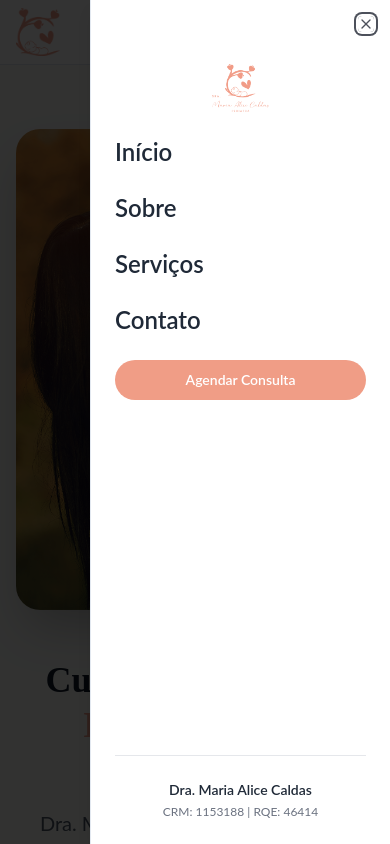
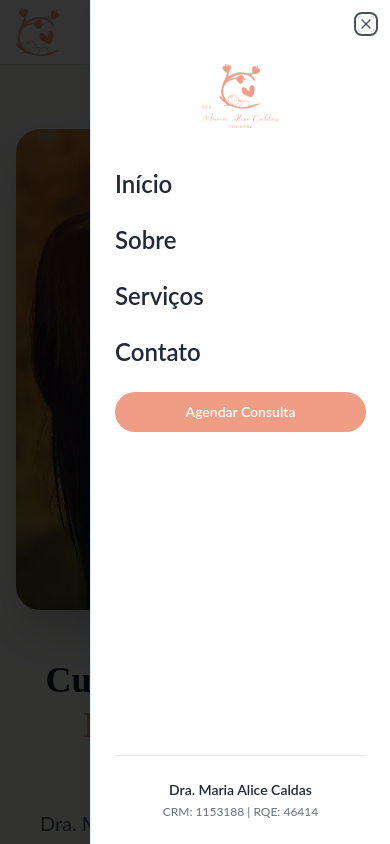
Before and after one commit to domusmkt/dramariaalicecaldas, a React (Vite) app: page / in a window 390 px wide. Both pictures are taken after a click on the button "Toggle Menu". Shown: the top 844 px of the page. Built offline with nearby package versions, Linux system fonts and the light colour scheme.

Commit message:
[dyad] Aumentando o tamanho da logo no menu mobile - wrote 1 file(s)

```diff
--- a/src/components/Header.tsx
+++ b/src/components/Header.tsx
@@ -73,11 +73,11 @@ const Header: React.FC = () => {
           <SheetContent side="right" className="w-[300px] sm:w-[400px] bg-white dark:bg-gray-900 flex flex-col">
             <div className="flex flex-col space-y-6 pt-10 flex-grow">
               {/* Nova Logo dentro do menu mobile */}
-              <a href="#hero" onClick={() => setIsOpen(false)} className="mb-41">
+              <a href="#hero" onClick={() => setIsOpen(false)} className="mb-4">
                 <img
                   src="/logomobile-menu.png"
                   alt="Dra. Maria Alice Caldas - Pediatra"
-                  className="h-12 w-auto object-contain mx-auto"
+                  className="h-16 w-auto object-contain mx-auto"
                 />
               </a>
               {navItems.map((item) => (
```
